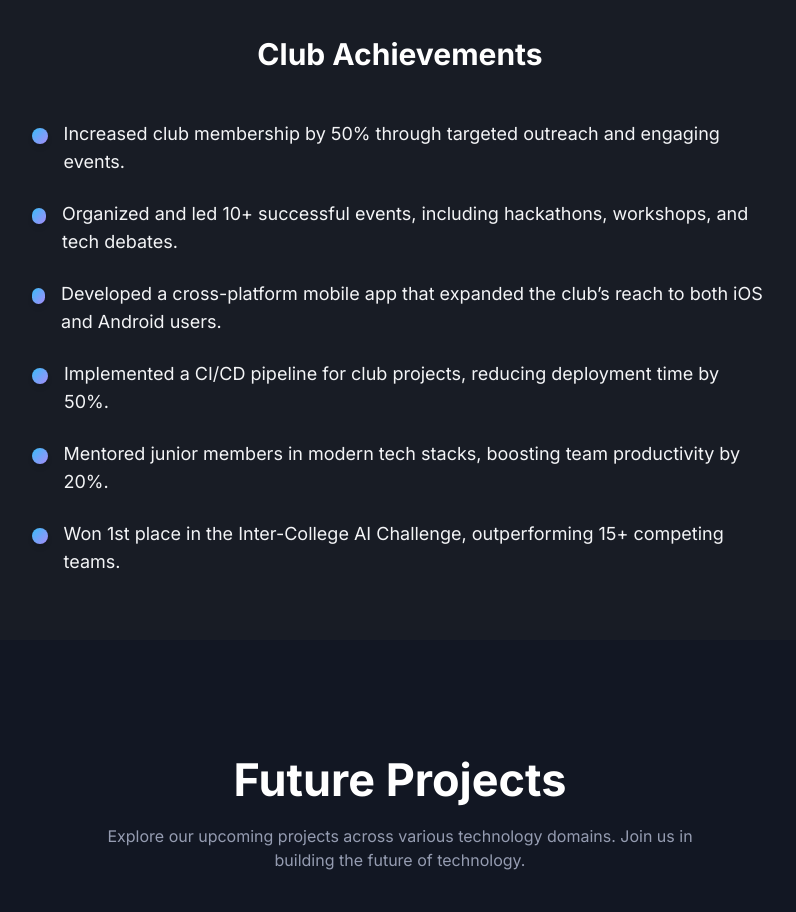
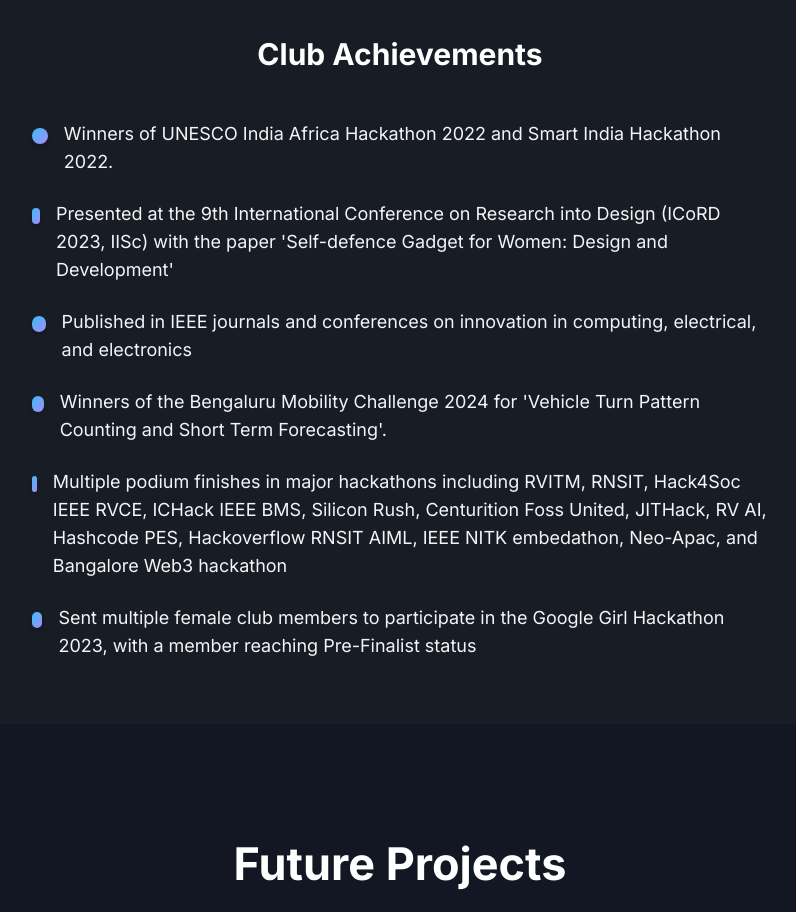
Before and after one commit to nerdylua/Frequency-website, a Next.js app: page / in a window 1280 px wide. Shown: the part 4400-5312 px from the top of the page, without its empty margins (240-1036 px from the left). Built offline with nearby package versions, Linux system fonts and the light colour scheme.

Commit message:
3rd commit

```diff
--- a/components/Events_achievements/EventsAchievements2.tsx
+++ b/components/Events_achievements/EventsAchievements2.tsx
@@ -1,10 +1,10 @@
 const clubAchievements = [
-  "Increased club membership by 50% through targeted outreach and engaging events.",
-  "Organized and led 10+ successful events, including hackathons, workshops, and tech debates.",
-  "Developed a cross-platform mobile app that expanded the club’s reach to both iOS and Android users.",
-  "Implemented a CI/CD pipeline for club projects, reducing deployment time by 50%.",
-  "Mentored junior members in modern tech stacks, boosting team productivity by 20%.",
-  "Won 1st place in the Inter-College AI Challenge, outperforming 15+ competing teams.",
+  "Winners of UNESCO India Africa Hackathon 2022 and Smart India Hackathon 2022.",
+  "Presented at the 9th International Conference on Research into Design (ICoRD 2023, IISc) with the paper 'Self-defence Gadget for Women: Design and Development'"
+  ,"Published in IEEE journals and conferences on innovation in computing, electrical, and electronics",
+  "Winners of the Bengaluru Mobility Challenge 2024 for 'Vehicle Turn Pattern Counting and Short Term Forecasting'."
+  ,"Multiple podium finishes in major hackathons including RVITM, RNSIT, Hack4Soc IEEE RVCE, ICHack IEEE BMS, Silicon Rush, Centurition Foss United, JITHack, RV AI, Hashcode PES, Hackoverflow RNSIT AIML, IEEE NITK embedathon, Neo-Apac, and Bangalore Web3 hackathon"
+  ,"Sent multiple female club members to participate in the Google Girl Hackathon 2023, with a member reaching Pre-Finalist status"
 ];
 
 const ClubAchievementsList = () => (
```
